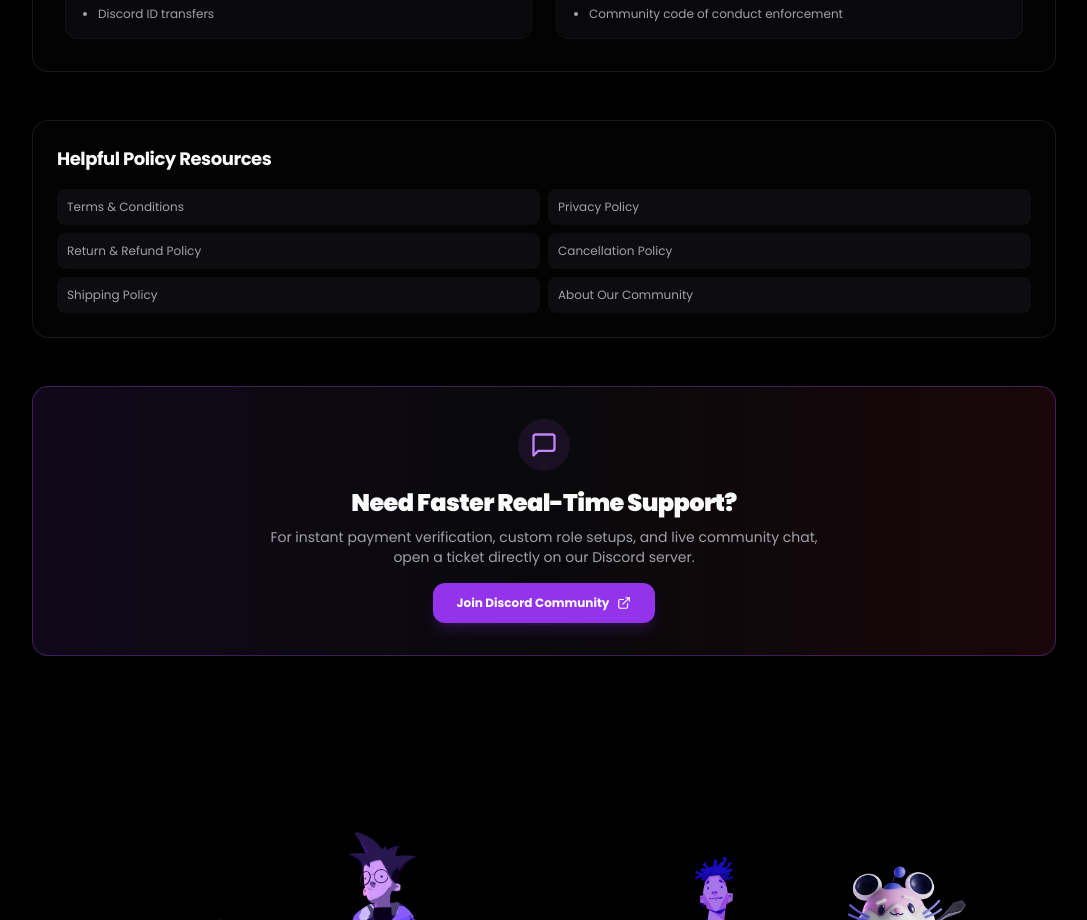
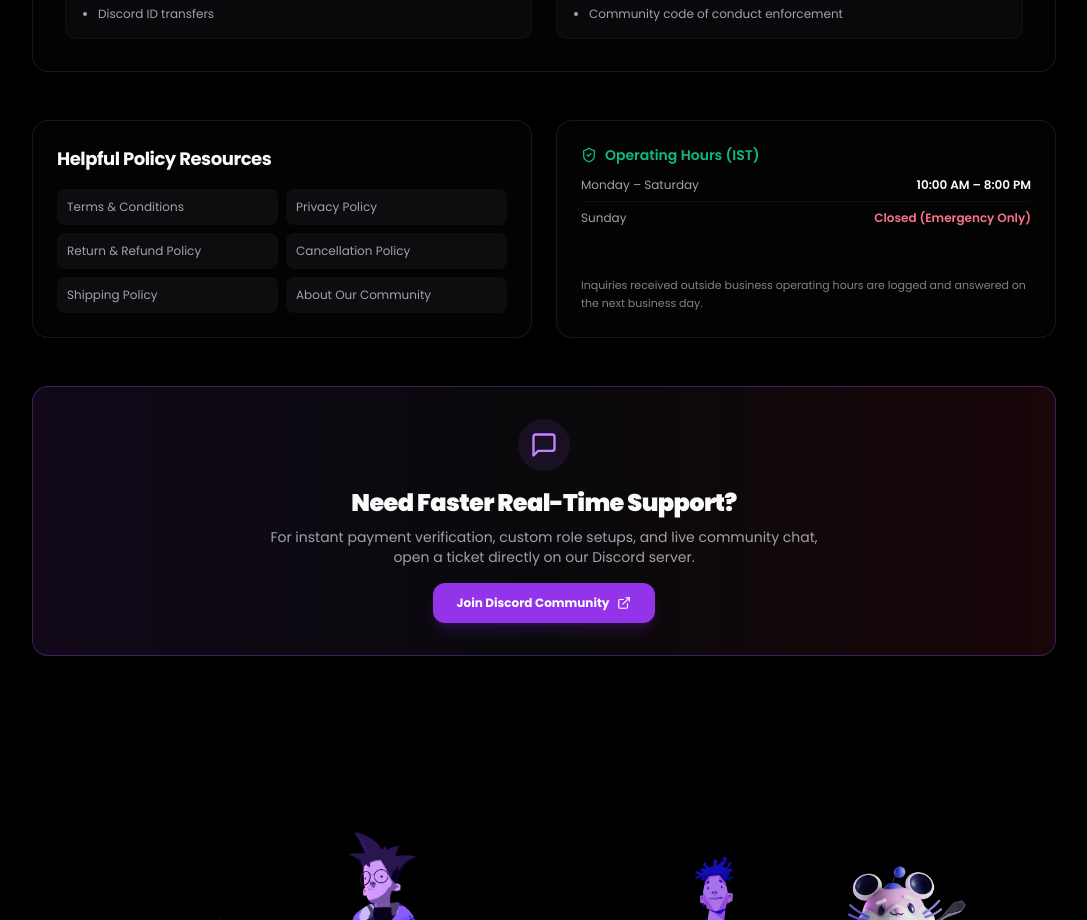
Before and after one commit to Kishore341507/aui, a Next.js app: page /contact in a window 1280 px wide. Shown: the part 1280-2200 px from the top of the page, without its empty margins (96-1183 px from the left). Built offline with nearby package versions, Linux system fonts and the light colour scheme; no server answers.

Commit message:
Revert "updated"

```diff
--- a/app/contact/page.tsx
+++ b/app/contact/page.tsx
@@ -207,7 +207,7 @@ export default function ContactPage() {
         </section>
 
         {/* Quick Links & Business Hours Grid */}
-        <div className="grid grid-cols-1 md:grid-cols-1 gap-6">
+        <div className="grid grid-cols-1 md:grid-cols-2 gap-6">
           {/* Helpful Resources */}
           <section className="rounded-2xl border border-border/60 bg-card/40 backdrop-blur-xl p-6 space-y-4">
             <h2 className="text-lg font-bold tracking-tight">Helpful Policy Resources</h2>
@@ -232,7 +232,28 @@ export default function ContactPage() {
             </div>
           </section>
 
-
+          {/* Business Hours */}
+          <section className="rounded-2xl border border-border/60 bg-card/40 backdrop-blur-xl p-6 space-y-3 flex flex-col justify-between">
+            <div className="space-y-3">
+              <div className="flex items-center gap-2 text-emerald-500 font-semibold text-sm">
+                <ShieldCheck className="w-4 h-4" />
+                <span>Operating Hours (IST)</span>
+              </div>
+              <ul className="text-xs text-muted-foreground space-y-2">
+                <li className="flex justify-between pb-2 border-b border-border/30">
+                  <span>Monday – Saturday</span>
+                  <span className="font-semibold text-foreground">10:00 AM – 8:00 PM</span>
+                </li>
+                <li className="flex justify-between">
+                  <span>Sunday</span>
+                  <span className="font-semibold text-rose-400">Closed (Emergency Only)</span>
+                </li>
+              </ul>
+            </div>
+            <p className="text-[11px] text-muted-foreground/80 leading-relaxed pt-2">
+              Inquiries received outside business operating hours are logged and answered on the next business day.
+            </p>
+          </section>
         </div>
 
         {/* Discord Banner */}
```
